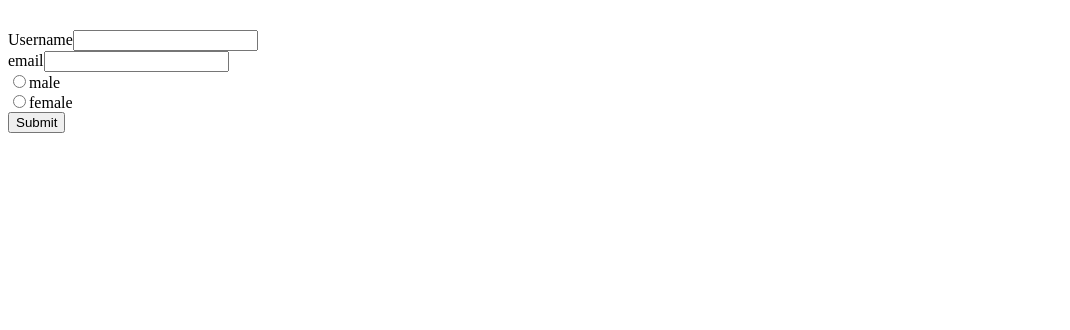
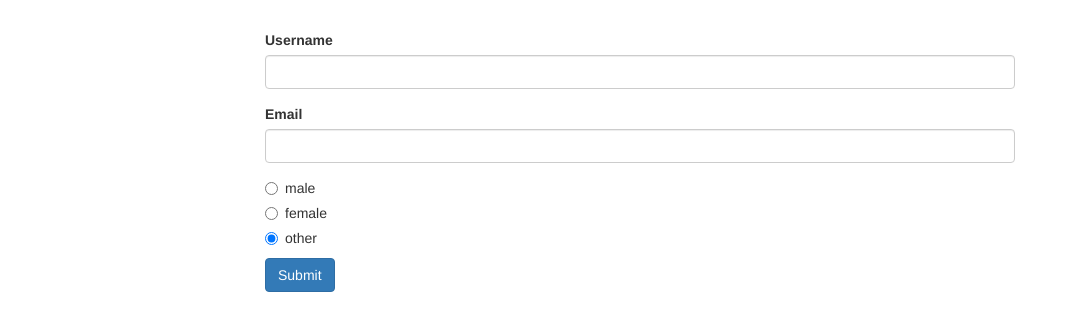
Before and after one commit to nebeinstein/forms-reactive-start, an Angular app: page / in a window 1280 px wide. Shown: the top 330 px of the page, without its empty margins (0-1070 px from the left). Built offline with nearby package versions, Linux system fonts and the light colour scheme.

Commit message:
synced the html with the custom basic form - up to date with lecture 189

```diff
--- a/src/app/app.component.html
+++ b/src/app/app.component.html
@@ -1,25 +1,28 @@
 <div class="container">
   <div class="row">
     <div class="col-xs-12 col-sm-10 col-md-8 col-sm-offset-1 col-md-offset-2">
-      <form>
+      <form [formGroup]="signupForm" (ngSubmit)="onSubmit()">
         <div class="form-group">
           <label for="username">Username</label>
           <input
+		  	class="form-control"
             type="text"
             id="username"
-            class="form-control">
+			formControlName="username">
         </div>
         <div class="form-group">
-          <label for="email">email</label>
+          <label for="email">Email</label>
           <input
+		  	class="form-control"
             type="text"
             id="email"
-            class="form-control">
+            formControlName="email">
         </div>
         <div class="radio" *ngFor="let gender of genders">
           <label>
             <input
               type="radio"
+			  formControlName="gender"
               [value]="gender">{{ gender }}
           </label>
         </div>
--- a/src/app/app.component.ts
+++ b/src/app/app.component.ts
@@ -1,10 +1,24 @@
-import { Component } from '@angular/core';
+import { Component, OnInit } from '@angular/core';
+import { FormControl, FormGroup } from '@angular/forms';
 
 @Component({
-  selector: 'app-root',
-  templateUrl: './app.component.html',
-  styleUrls: ['./app.component.css']
+	selector: 'app-root',
+	templateUrl: './app.component.html',
+	styleUrls: ['./app.component.css']
 })
-export class AppComponent {
-  genders = ['male', 'female'];
+export class AppComponent implements OnInit {
+	genders = ['male', 'female', 'other'];
+	signupForm: FormGroup;
+
+	ngOnInit(){
+		this.signupForm = new FormGroup({
+			'username': new FormControl(null),
+			'email': new FormControl(null),
+			'gender': new FormControl('other')
+		});
+	}
+
+	onSubmit(){
+		console.log(this.signupForm)
+	}
 }
--- a/src/app/app.module.ts
+++ b/src/app/app.module.ts
@@ -1,6 +1,6 @@
 import { BrowserModule } from '@angular/platform-browser';
 import { NgModule } from '@angular/core';
-import { FormsModule } from '@angular/forms';
+import { ReactiveFormsModule } from '@angular/forms';
 import { HttpModule } from '@angular/http';
 
 import { AppComponent } from './app.component';
@@ -11,7 +11,7 @@ import { AppComponent } from './app.component';
   ],
   imports: [
     BrowserModule,
-    FormsModule,
+    ReactiveFormsModule,
     HttpModule
   ],
   providers: [],
--- a/src/index.html
+++ b/src/index.html
@@ -7,6 +7,7 @@
 
   <meta name="viewport" content="width=device-width, initial-scale=1">
   <link rel="icon" type="image/x-icon" href="favicon.ico">
+  <link rel="stylesheet" href="https://maxcdn.bootstrapcdn.com/bootstrap/3.3.7/css/bootstrap.min.css" integrity="sha384-BVYiiSIFeK1dGmJRAkycuHAHRg32OmUcww7on3RYdg4Va+PmSTsz/K68vbdEjh4u" crossorigin="anonymous">
 </head>
 <body>
   <app-root>Loading...</app-root>
```
